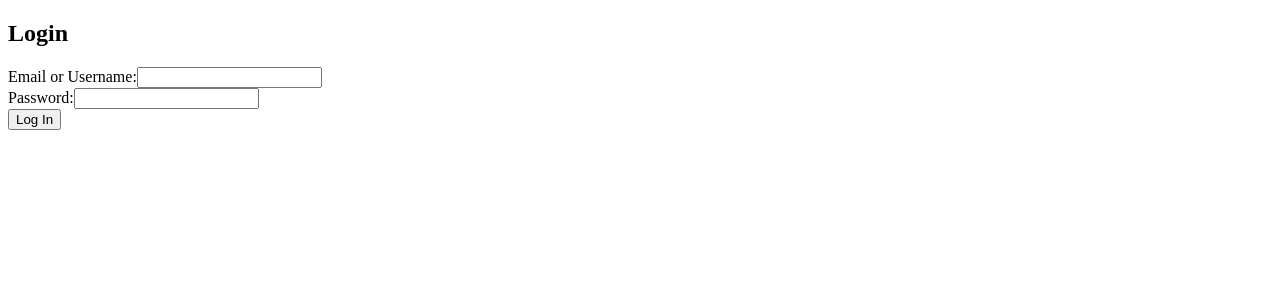
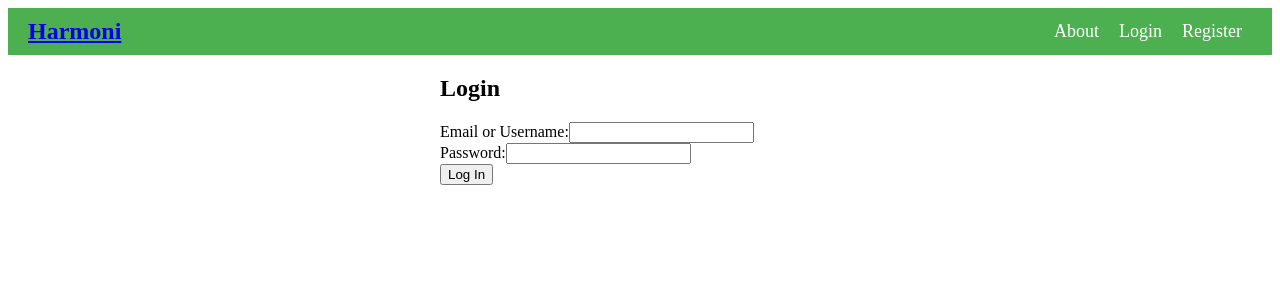
Before and after one commit to allysanfoot/Harmoni, a React (Create React App) app in the folder client/: page /login in a window 1280 px wide. Shown: the top 300 px of the page. Built offline with nearby package versions, Linux system fonts and the light colour scheme.

Commit message:
fix: navbar refresh based on log-in state

```diff
--- a/client/src/App.tsx
+++ b/client/src/App.tsx
@@ -1,22 +1,30 @@
 import React from "react";
-import { BrowserRouter as Router, Route, Routes } from "react-router-dom";
+import { Route, Routes } from "react-router-dom";
 
 // Import pages
 import LandingPage from "./pages/LandingPage";
 import RegistrationPage from "./pages/RegistrationPage";
 import LoginPage from "./pages/LoginPage";
 import HomePage from "./pages/HomePage";
+import AboutPage from "./pages/AboutPage";
+
+// Import components
+import NavBar from "./components/NavBar";
+import ProtectedRoute from "./components/ProtectedRoute";
 
 const App: React.FC = () => {
   return (
-    <Router>
+    <>
+      <NavBar />
       <Routes>
         <Route path="/" element={<LandingPage />} />
         <Route path="/register" element={<RegistrationPage />} />
         <Route path="/login" element={<LoginPage />} />
-        <Route path="/home" element={<HomePage />} />
+        <Route path="/home" element={<ProtectedRoute component={HomePage} />} />
+        <Route path="/about" element={<AboutPage />} />
+        <Route path="*" element={<h1>Not Found</h1>} />
       </Routes>
-    </Router>
+    </>
   );
 };
 
--- a/client/src/components/Login.tsx
+++ b/client/src/components/Login.tsx
@@ -28,6 +28,10 @@ const Login: React.FC = () => {
             // Save token to localStorage
             localStorage.setItem("token", token);
 
+            // Decode the token to get user data (optional)
+            const userData = JSON.parse(atob(token.split(".")[1])); // Decode the JWT payload
+            console.log("Logged-in user data:", userData);
+
             setMessage("Login successful!");
             navigate("/home");
         } catch (error: any) {
@@ -36,7 +40,7 @@ const Login: React.FC = () => {
     };
 
     return (
-        <div>
+        <div style={{ maxWidth: "400px", margin: "0 auto" }}>
             <h2>Login</h2>
             {message && <p>{message}</p>}
             <form onSubmit={handleSubmit}>
--- /dev/null
+++ b/client/src/context/AuthContext.tsx
@@ -0,0 +1,46 @@
+import React, { createContext, useState, useContext, ReactNode } from "react";
+
+// Define the shape of the AuthContext
+interface AuthContextType {
+    isLoggedIn: boolean;
+    token: string | null;
+    login: (token: string) => void;
+    logout: () => void;
+}
+
+// Create the context
+const AuthContext = createContext<AuthContextType | undefined>(undefined);
+
+// AuthProvider to wrap the app
+export const AuthProvider: React.FC<{ children: ReactNode }> = ({ children }) => {
+    const [isLoggedIn, setIsLoggedIn] = useState(!!localStorage.getItem("token"));
+    const [token, setToken] = useState(localStorage.getItem("token"));
+
+    // Login and logout functions
+    const login = (token: string) => {
+        localStorage.setItem("token", token);
+        setIsLoggedIn(true);
+        setToken(token);
+    };
+
+    const logout = () => {
+        localStorage.removeItem("token");
+        setIsLoggedIn(false);
+        setToken(null);
+    };
+
+    return (
+        <AuthContext.Provider value={{ isLoggedIn, token, login, logout }}>
+            {children}
+        </AuthContext.Provider>
+    );
+};
+
+// Custom hook to use AuthContext
+export const useAuth = () => {
+    const context = useContext(AuthContext);
+    if (!context) {
+        throw new Error("useAuth must be used within an AuthProvider");
+    }
+    return context;
+};
--- a/client/src/index.tsx
+++ b/client/src/index.tsx
@@ -2,13 +2,19 @@ import React from 'react';
 import ReactDOM from 'react-dom/client';
 import App from './App';
 import reportWebVitals from './reportWebVitals';
+import { BrowserRouter } from 'react-router-dom';
+import { AuthProvider } from './context/AuthContext';
 
 const root = ReactDOM.createRoot(
   document.getElementById('root') as HTMLElement
 );
 root.render(
   <React.StrictMode>
-    <App />
+    <BrowserRouter>
+      <AuthProvider>
+        <App />
+      </AuthProvider>
+    </BrowserRouter>
   </React.StrictMode>
 );
 
--- /dev/null
+++ b/client/src/styles/NavBar.css
@@ -0,0 +1,48 @@
+nav {
+    display: flex;
+    justify-content: space-between;
+    align-items: center;
+    padding: 10px 20px;
+    background-color: #4caf50;
+    color: white;
+}
+
+nav .logo {
+    font-size: 24px;
+    font-weight: bold;
+}
+
+nav .nav-links {
+    display: flex;
+    list-style: none;
+    margin: 0;
+    padding: 0;
+}
+
+nav .nav-links li {
+    margin: 0 10px;
+}
+
+nav .nav-links a {
+    text-decoration: none;
+    color: white;
+    font-size: 18px;
+}
+
+nav .nav-links a:hover {
+    text-decoration: underline;
+}
+
+.button-link {
+    background: none;
+    border: none;
+    color: inherit;
+    cursor: pointer;
+    text-decoration: none;
+    padding: 0;
+    font: inherit;
+}
+
+.button-link:hover {
+    text-decoration: underline;
+}
```
Also changed, not shown: 2 other files (tests, documents, lock files or other folders).
